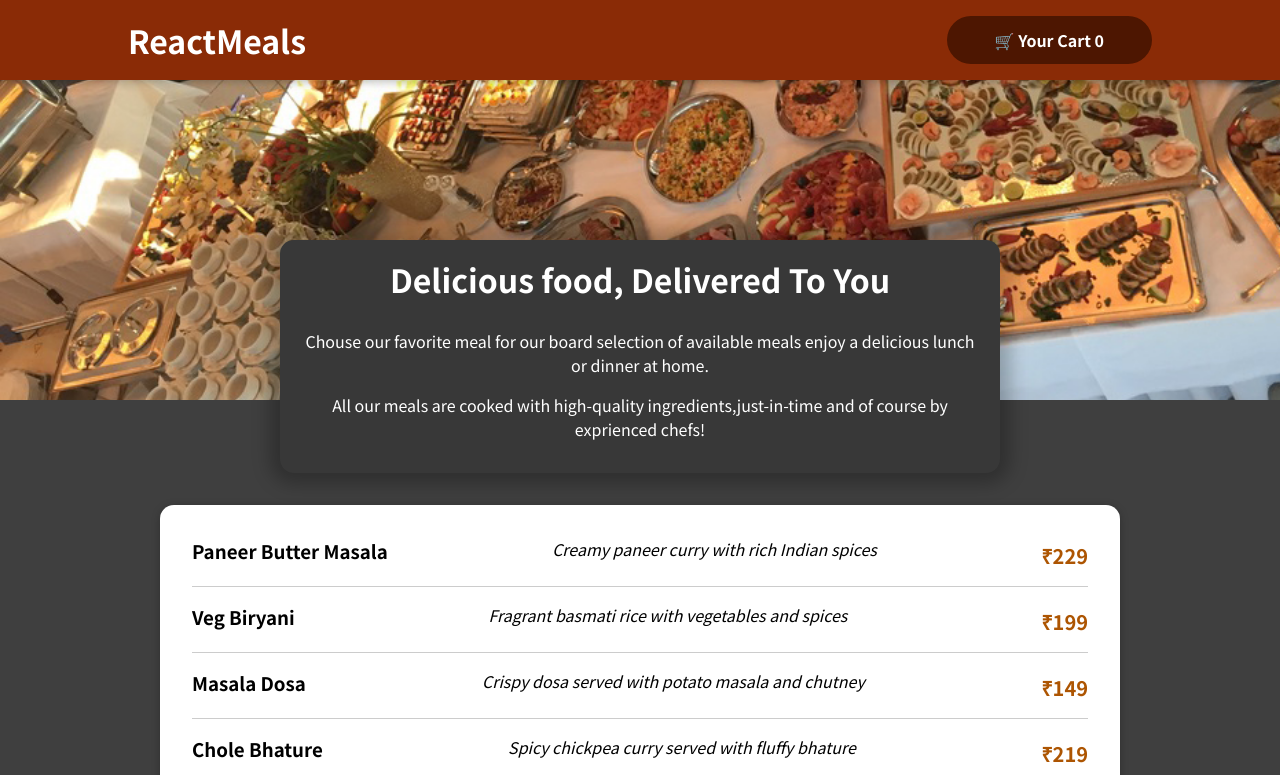
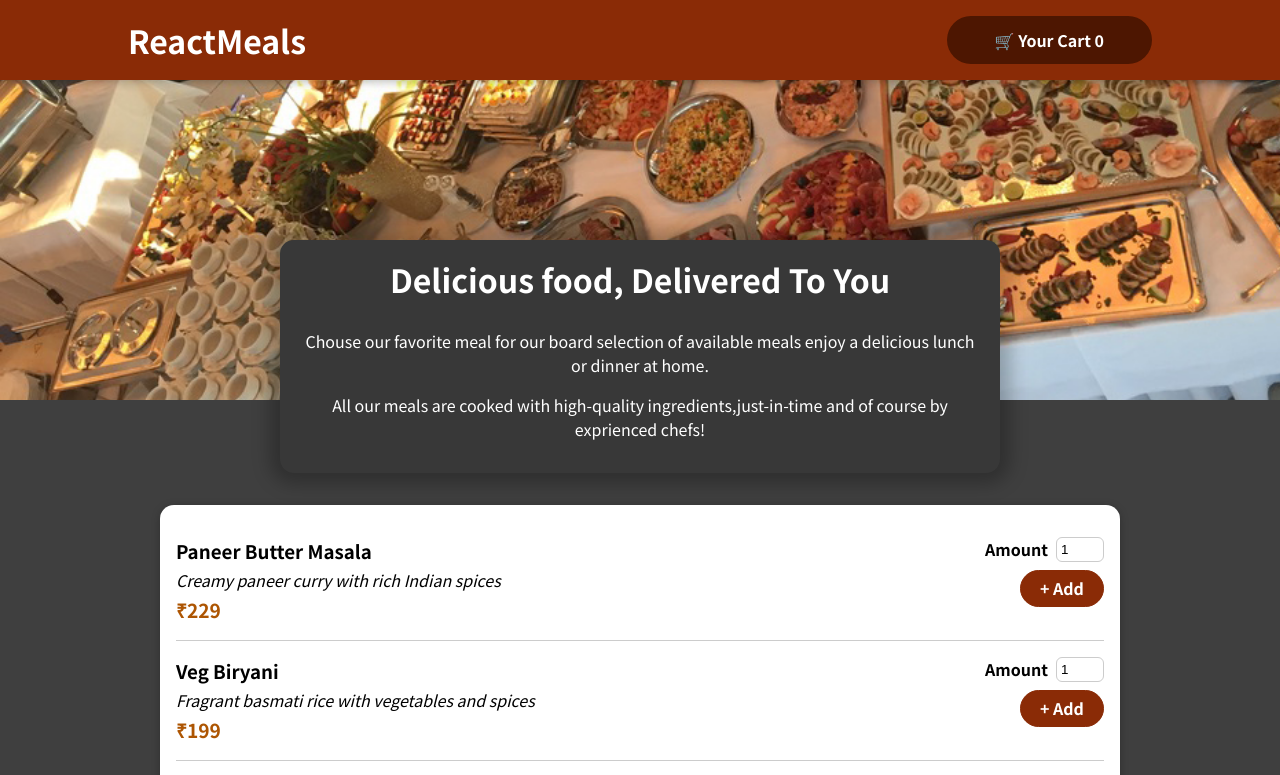
Before and after one commit to Arjunteli2020/restaurant-app, a React (Create React App) app: page / in a window 1280 px wide. Shown: the top 775 px of the page. Built offline with nearby package versions, Linux system fonts and the light colour scheme.

Commit message:
Adding a Form

```diff
--- a/src/components/Meals/AvailableMeals.js
+++ b/src/components/Meals/AvailableMeals.js
@@ -1,41 +1,51 @@
 import Card from "../UI/Card";
-import MealItem  from "./MealItem/MealItem";
-import classes from "./AvailableMeals.module.css"
+import MealItem from "./MealItem/MealItem";
+import classes from "./AvailableMeals.module.css";
 
-const DUMMY_MEALS=[
-    {id:'m1',
-    name:'Paneer Butter Masala',
-    description:'Creamy paneer curry with rich Indian spices',
-    price:'229',
+const DUMMY_MEALS = [
+  {
+    id: "m1",
+    name: "Paneer Butter Masala",
+    description: "Creamy paneer curry with rich Indian spices",
+    price: "229",
   },
-     {id:'m2',
-    name:'Veg Biryani',
-    description:'Fragrant basmati rice with vegetables and spices',
-    price:'199',
+  {
+    id: "m2",
+    name: "Veg Biryani",
+    description: "Fragrant basmati rice with vegetables and spices",
+    price: "199",
   },
-     {id:'m3',
-    name:'Masala Dosa',
-    description:'Crispy dosa served with potato masala and chutney',
-    price:'149',
+  {
+    id: "m3",
+    name: "Masala Dosa",
+    description: "Crispy dosa served with potato masala and chutney",
+    price: "149",
   },
-     {id:'m4',
-    name:'Chole Bhature',
-    description:'Spicy chickpea curry served with fluffy bhature',
-    price:'219',
+  {
+    id: "m4",
+    name: "Chole Bhature",
+    description: "Spicy chickpea curry served with fluffy bhature",
+    price: "219",
   },
-]
+];
 
-const AvailableMeals=()=>{
-    const mealsList=DUMMY_MEALS.map((meal)=><MealItem key={meal.id} name={meal.name} description={meal.description} price={meal.price}/>);
-    return(
+const AvailableMeals = () => {
+  const mealsList = DUMMY_MEALS.map((meal) => (
+    <MealItem
+      key={meal.id}
+      id={meal.id}
+      name={meal.name}
+      description={meal.description}
+      price={meal.price}
+    />
+  ));
+  return (
     <section className={classes.meals}>
       <Card>
         <ul>{mealsList}</ul>
       </Card>
-
     </section>
   );
-
 };
 
 export default AvailableMeals;
--- a/src/components/Meals/MealItem/MealItem.js
+++ b/src/components/Meals/MealItem/MealItem.js
@@ -1,12 +1,24 @@
-import classes from "./MealItem.module.css"
-const MealItem= (props) =>{
-    const price=`₹${Number(props.price).toFixed(0)}`;
-    return(
-        <li className={classes.meal}>
-            <div ><h3>{props.name}</h3></div>
-            <div className={classes.description}>{props.description}</div>
-            <div className={classes.price}>{price}</div>
-        </li>
-    );
+import classes from "./MealItem.module.css";
+import MealItemForm from "./MealItemForm";
+
+const MealItem = (props) => {
+  const price = `₹${Number(props.price).toFixed(0)}`;
+
+  return (
+    <li className={classes.meal}>
+
+      <div className={classes.info}>
+        <h3>{props.name}</h3>
+        <div className={classes.description}>
+          {props.description}
+        </div>
+        <div className={classes.price}>{price}</div>
+      </div>
+
+
+      <MealItemForm id={props.id} />
+    </li>
+  );
 };
+
 export default MealItem;
--- a/src/components/Meals/MealItem/MealItem.module.css
+++ b/src/components/Meals/MealItem/MealItem.module.css
@@ -1,9 +1,15 @@
 .meal {
   display: flex;
   justify-content: space-between;
-  margin: 1rem;
+  align-items: flex-start;
+  margin: 1rem 0;
   padding-bottom: 1rem;
   border-bottom: 1px solid #ccc;
+}
+
+.info {
+  display: flex;
+  flex-direction: column;
 }
 
 .meal h3 {
@@ -12,11 +18,11 @@
 
 .description {
   font-style: italic;
+  margin-bottom: 0.25rem;
 }
 
 .price {
-  margin-top: 0.25rem;
   font-weight: bold;
   color: #ad5502;
-  font-size: 1.25rem;
+  font-size: 1.2rem;
 }
--- /dev/null
+++ b/src/components/Meals/MealItem/MealItemForm.js
@@ -0,0 +1,29 @@
+import Input from "../../UI/Input";
+import classes from "./MealItemForm.module.css";
+
+const MealItemForm = (props) => {
+  const submitHandler = (event) => {
+    event.preventDefault();
+    // abhi koi logic nahi
+  };
+
+  return (
+    <form className={classes.form} onSubmit={submitHandler}>
+      <Input
+        label="Amount"
+        input={{
+          id: "amount_" + props.id,
+          type: "number",
+          min: "1",
+          max: "5",
+          step: "1",
+          defaultValue: "1",
+        }}
+      />
+
+      <button>+ Add</button>
+    </form>
+  );
+};
+
+export default MealItemForm;
--- /dev/null
+++ b/src/components/Meals/MealItem/MealItemForm.module.css
@@ -0,0 +1,21 @@
+.form {
+  display: flex;
+  flex-direction: column;
+  align-items: flex-end;
+  gap: 0.5rem;
+}
+
+.form button {
+  font: inherit;
+  cursor: pointer;
+  background-color: #8a2b06;
+  border: 1px solid #8a2b06;
+  color: white;
+  padding: 0.35rem 1.2rem;
+  border-radius: 20px;
+  font-weight: bold;
+}
+
+.form button:hover {
+  background-color: #641e03;
+}
--- /dev/null
+++ b/src/components/UI/Input.js
@@ -0,0 +1,12 @@
+import classes from "./Input.module.css";
+
+const Input = (props) => {
+  return (
+    <div className={classes.input}>
+      <label htmlFor={props.input.id}>{props.label}</label>
+      <input {...props.input} />
+    </div>
+  );
+};
+
+export default Input;
--- /dev/null
+++ b/src/components/UI/Input.module.css
@@ -0,0 +1,16 @@
+.input {
+  display: flex;
+  align-items: center;
+  gap: 0.5rem;
+}
+
+.input label {
+  font-weight: bold;
+}
+
+.input input {
+  width: 3rem;
+  border-radius: 6px;
+  border: 1px solid #ccc;
+  padding: 0.25rem;
+}
```
Lines whose indentation alone changed are shown as unchanged.
